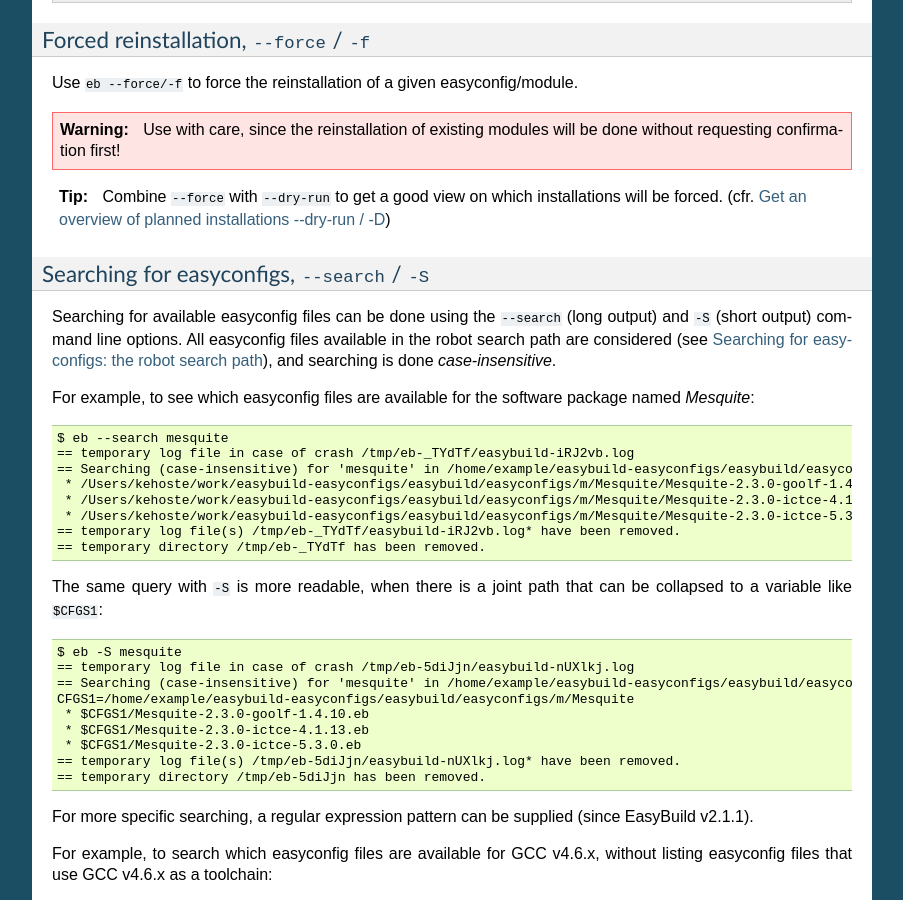
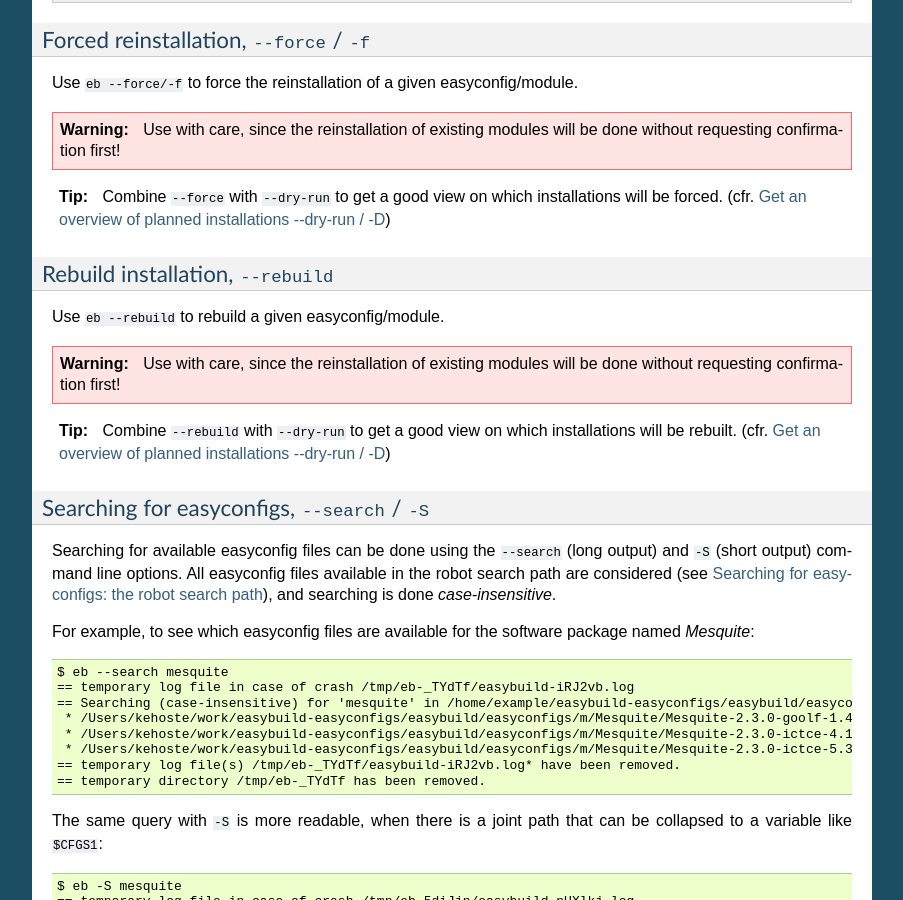
Before and after one commit to easybuilders/easybuild, a Sphinx documentation site: the page built from docs/Using_the_EasyBuild_command_line.rst, in a window 1280 px wide and 900 px high, scrolled down 4542 px. Shown: the whole window, without its empty margins (198-1101 px from the left). Built offline with Sphinx 7.4.7, drawn with Linux system fonts in a browser that asks for light colours; some of the changed text lies outside the part shown.

Commit message:
Add documentation for --rebuild option

```diff
--- a/docs/Using_the_EasyBuild_command_line.rst
+++ b/docs/Using_the_EasyBuild_command_line.rst
@@ -258,6 +258,16 @@ Use ``eb --force/-f`` to force the reinstallation of a given easyconfig/module.
 .. warning:: Use with care, since the reinstallation of existing modules will be done without requesting confirmation first!
 
 .. tip:: Combine ``--force`` with ``--dry-run`` to get a good view on which installations will be forced.
+   (cfr. :ref:`get_an_overview`)
+
+Rebuild installation, ``--rebuild``
+~~~~~~~~~~~~~~~~~~~~~~~~~~~~~~~~~~~
+
+Use ``eb --rebuild`` to rebuild a given easyconfig/module.
+
+.. warning:: Use with care, since the reinstallation of existing modules will be done without requesting confirmation first!
+
+.. tip:: Combine ``--rebuild`` with ``--dry-run`` to get a good view on which installations will be rebuilt.
    (cfr. :ref:`get_an_overview`)
 
 .. _searching_for_easyconfigs:
@@ -532,6 +542,7 @@ Note how the different status symbols denote distinct handling states by EasyBui
 * ``[ ]`` The build is not available, EasyBuild will deliver it
 * ``[x]`` The build is available, EasyBuild will skip building this module
 * ``[F]`` The build is available, however EasyBuild has been asked to force a rebuild and will do so
+* ``[R]`` The build is available, and the application will be rebuilt as request by rebuild flag
 
 
 .. note:: Since EasyBuild v2.4.0, a detailed overview of the build and install procedure that EasyBuild
--- a/docs/version-specific/eb_help.txt
+++ b/docs/version-specific/eb_help.txt
@@ -41,6 +41,7 @@
     -l, --logtostdout   Redirect main log to stdout (def False)
     -b BLOCKS, --only-blocks=BLOCKS
                         Only build listed blocks (type comma-separated list)
+    --rebuild           Rebuild software, even if module already exists (don't skip OS dependencies checks) (def False)
     -r PATH, --robot=PATH
                         Path(s) to search for easyconfigs for missing
                         dependencies (colon-separated) (def /Users/test/.local
```
